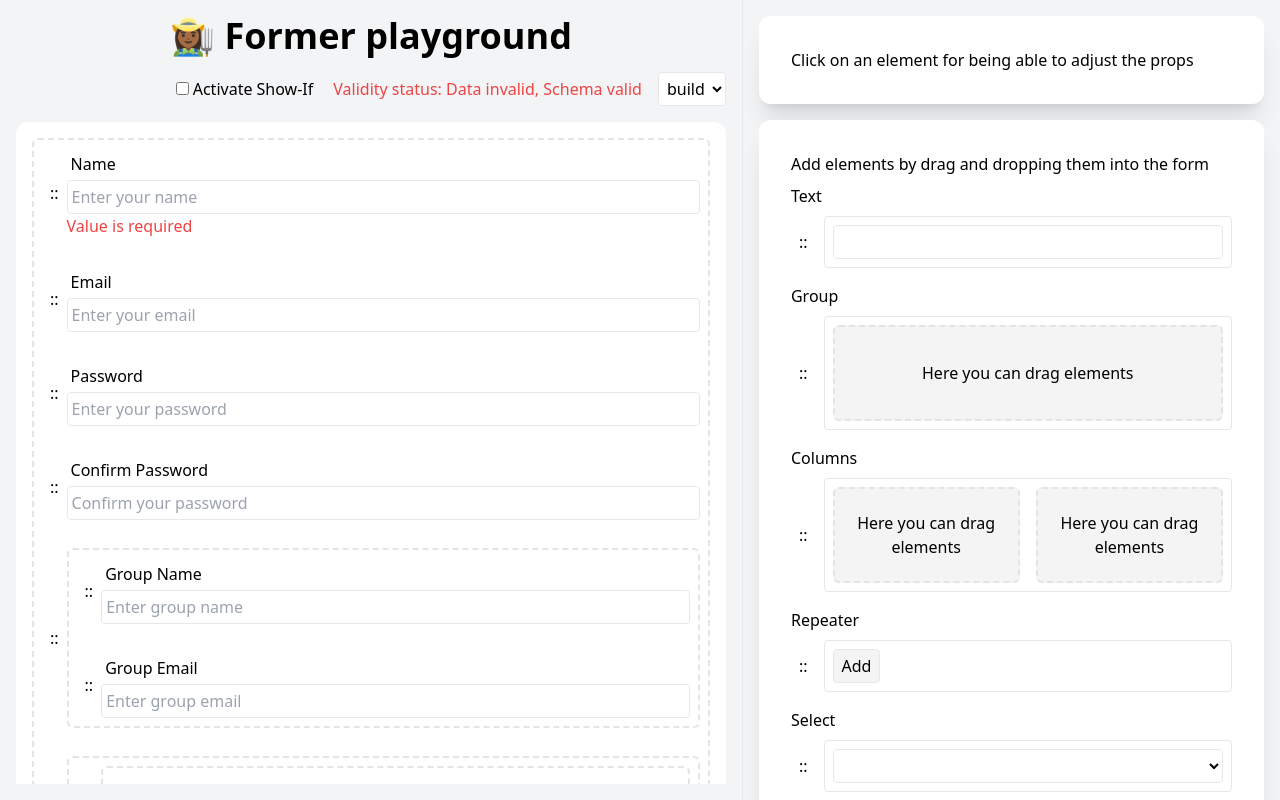
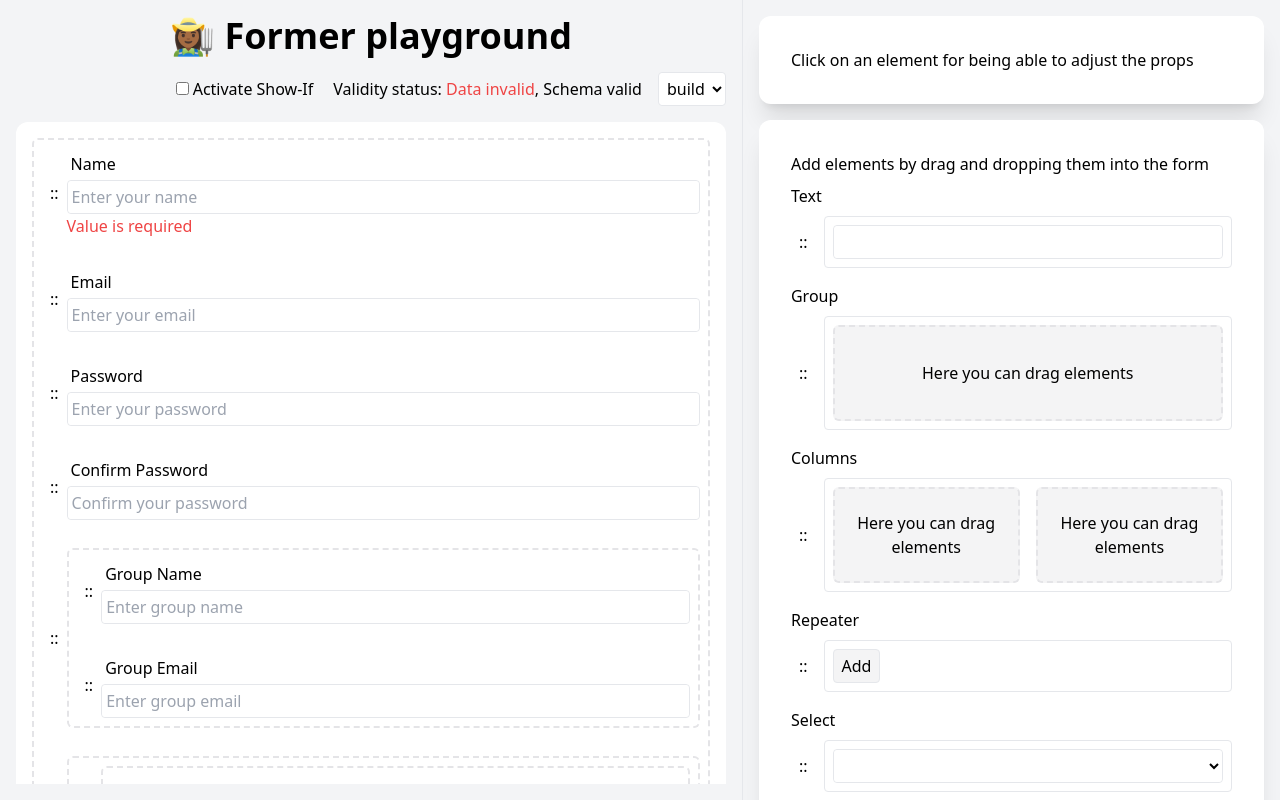
Before and after one commit to geprog/former, a Vue app in the folder packages/former/: page / in a window 1280 px wide. Built offline with nearby package versions, Linux system fonts and the light colour scheme.

Commit message:
improve validation status in playground

```diff
--- a/packages/former/src/Playground.vue
+++ b/packages/former/src/Playground.vue
@@ -19,8 +19,10 @@
           <Checkbox
             v-model="activateShowIf" label="Activate Show-If"
           />
-          <div :class="{ 'text-red-500': !isValid || !isSchemaValid }">
-            Validity status: Data {{ isValid ? 'valid' : 'invalid' }}, Schema {{ isSchemaValid ? 'valid' : 'invalid' }}
+          <div>
+            Validity status:
+            <span :class="{ 'text-red-500': !isValid }">Data {{ isValid ? 'valid' : 'invalid' }}</span>,
+            <span :class="{ 'text-red-500': !isSchemaValid }">Schema {{ isSchemaValid ? 'valid' : 'invalid' }}</span>
           </div>
           <Select v-model="mode" :options />
         </div>
```
